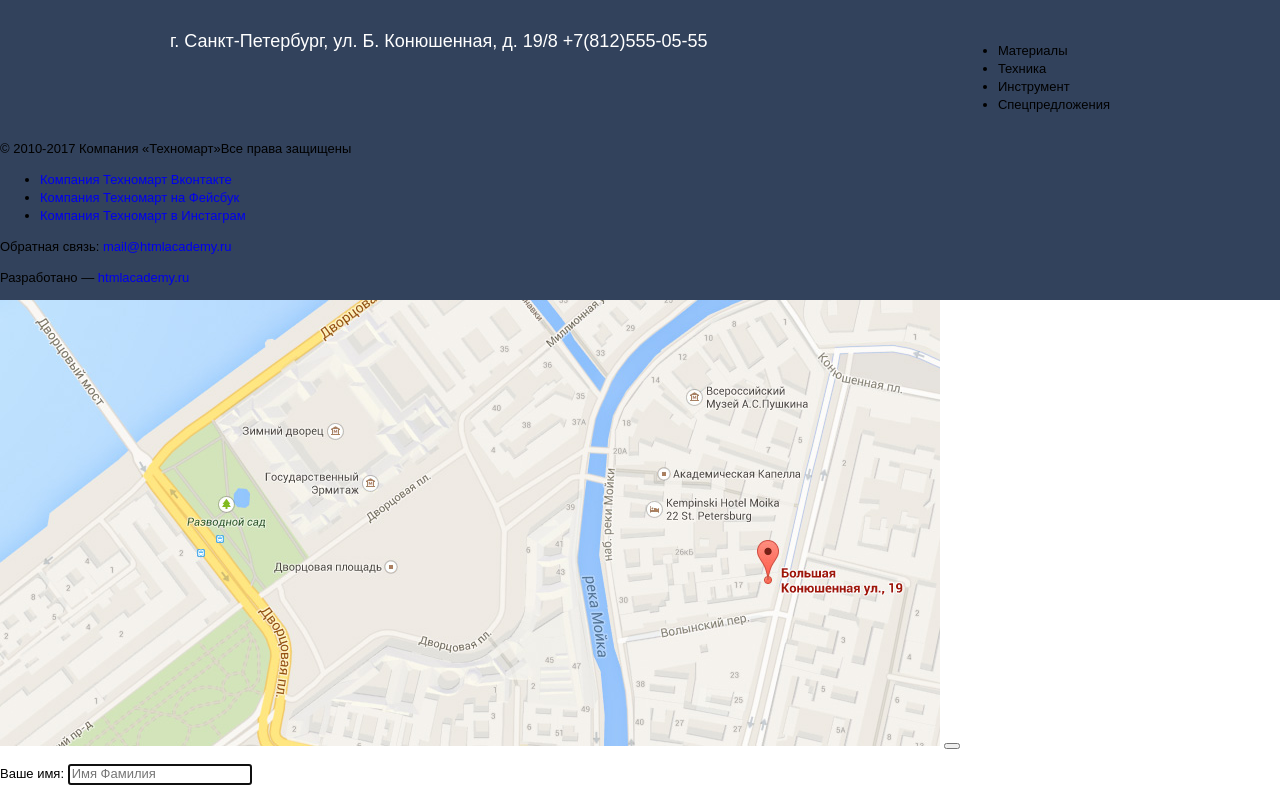
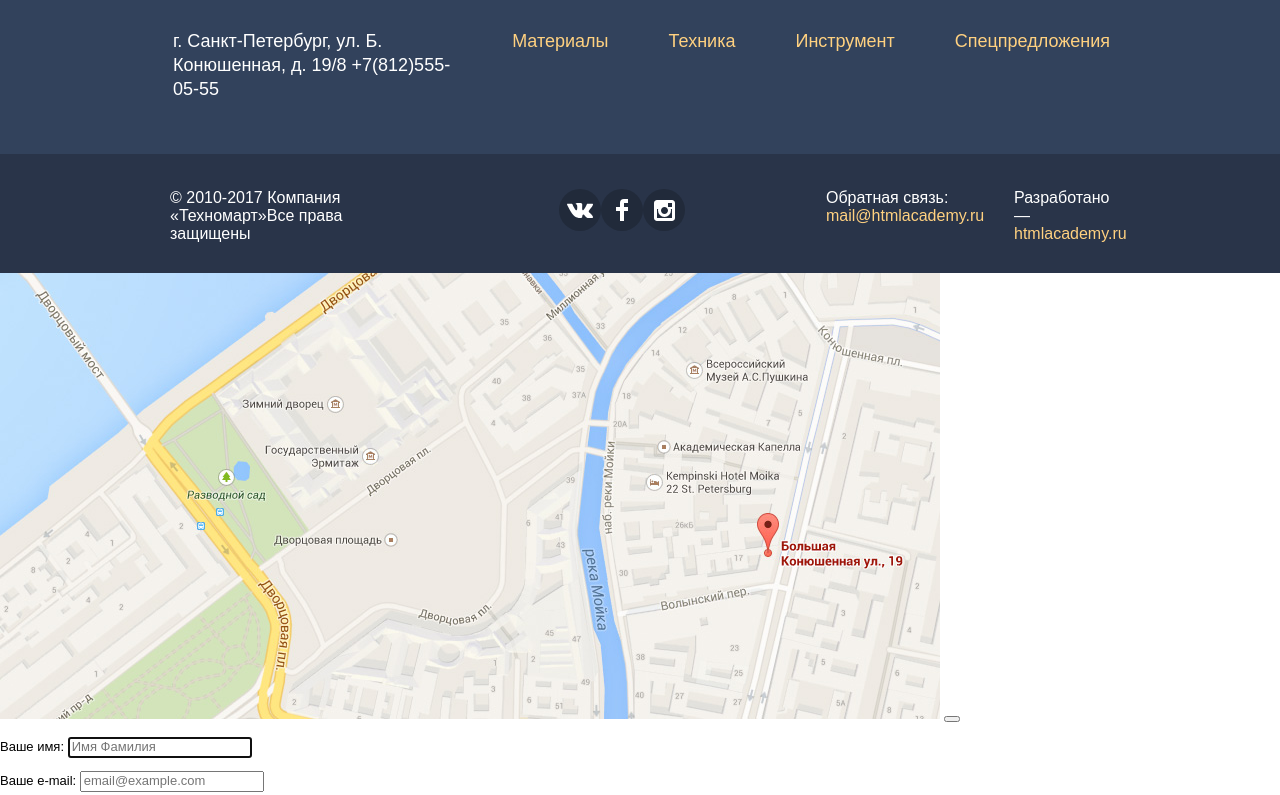
Before and after one commit to Warrior-Black/933717-technomart-24, a plain HTML site: page index.html in a window 1280 px wide. Shown: the part 2908-3703 px from the top of the page. Drawn offline with Linux system fonts and the light colour scheme; a web font is replaced by a local one.

Commit message:
стилизация хидера

```diff
--- a/index.html
+++ b/index.html
@@ -302,33 +302,34 @@
                     <a href="tel:+78125550555" class="main-footer__phone">+7(812)555-05-55</a>
                 </p>
                 <ul class="main-footer__offers-nav">
-                    <li class="main-footer__offers-nav_item">
+                    <li>
                         <a href="#">Материалы</a>
                     </li>
-                    <li class="main-footer__offers-nav_item">
+                    <li>
                         <a href="#">Техника</a>
                     </li>
-                    <li class="main-footer__offers-nav_item">
+                    <li>
                         <a href="#">Инструмент</a>
                     </li>
-                    <li class="main-footer__offers-nav_item">
+                    <li>
                         <a href="#">Спецпредложения</a>
                     </li>
                 </ul>
             </div>
+            <div class="main-footer__bottom_container">
                 <div class="main-footer__bottom">
                     <p>
                         &copy; 2010-2017 Компания &laquo;Техномарт&raquo;Все права защищены
                     </p>
                     <ul class="main-footer__social">
                         <li class="main-footer__social-item vk">
-                        <a href="#">Компания Техномарт Вконтакте</a>
+                            <a class="visually-hidden" href="#">Компания Техномарт Вконтакте</a>
                         </li>
                         <li class="main-footer__social-item fb">
-                        <a href="#">Компания Техномарт на Фейсбук</a>
+                            <a class="visually-hidden" href="#">Компания Техномарт на Фейсбук</a>
                         </li>
                         <li class="main-footer__social-item ig">
-                        <a href="#">Компания Техномарт в Инстаграм</a>
+                            <a class="visually-hidden" href="#">Компания Техномарт в Инстаграм</a>
                         </li>
                     </ul>
                     <p>
@@ -339,6 +340,7 @@
                         Разработано —
                         <a href="https://htmlacademy.ru/intensive/htmlcss"  aria-label="аштемэельакадеми точка ру">htmlacademy.ru</a>
                     </p>
+                </div>
             </div>
         </footer>
         <section  class="modal-window__map">
--- a/style.css
+++ b/style.css
@@ -690,20 +690,106 @@ li.active a {
     justify-content: space-between;
     width: 940px;
     margin: auto;
+    margin-bottom: 53px;
 }
 
 .main-footer__middle p {
     margin: 0;
+    margin-left: 3px;
     color: #ffffff;
     font-size: 18px;
     line-height: 24px
 }
 
-.main-footer__middle a {
+.main-footer__middle a:first-of-type {
     font-size: inherit;
     color: inherit;
 }
 
+.main-footer__offers-nav {
+    display: flex;
+    justify-content: flex-end;
+    margin: 0;
+    padding: 0;
+    list-style: none;
+}
+
+.main-footer__offers-nav li {
+    font-size: 18px;
+    line-height: 24px;
+    color: #ffd180;
+    margin-left: 60px
+}
+
+.main-footer__bottom_container {
+    background-color: #293449
+}
+
+.main-footer__bottom {
+    display: flex;
+    width: 940px;
+    margin: auto;
+    padding: 35px 0 30px
+}
+.main-footer__social {
+    display: flex;
+    margin: 0;
+    padding: 0;
+    list-style: none;
+}
+
+.main-footer__social li {
+    width: 42px;
+    height: 42px;
+    border-radius: 50%;
+    background-color: #212a3a;
+}
+
+.main-footer__social li:nth-of-type(1) {
+    background-image: url(img/general/icon/vk.svg);
+    background-repeat: no-repeat;
+    background-position: center;
+}
+
+.main-footer__social li:nth-of-type(2) {
+    background-image: url(img/general/icon/fb.svg);
+    background-repeat: no-repeat;
+    background-position: center;
+}
+
+.main-footer__social li:nth-of-type(3) {
+    background-image: url(img/general/icon/insta.svg);
+    background-repeat: no-repeat;
+    background-position: center;
+}
+
+.main-footer__bottom p {
+    margin: 0;
+    font-size: 16px;
+    line-height: 18px;
+    color: #ffffff
+}
+
+.main-footer__bottom p:nth-of-type(1) {
+    width: 227px;
+    margin-right: 162px;
+}
+
+.main-footer__bottom p:nth-of-type(2) {
+    width: 135px;
+    margin-right: 53px;
+    margin-left: auto;
+}
+
+.main-footer__bottom p:nth-of-type(3) {
+    width: 96px;
+}
+
+.main-footer__bottom a {
+    font-size: 16px;
+    line-height: 18px;
+    color: #ffd180
+}
 
 /*
 font-family: "PT Sans", "Arial", sans-serif;*/
```
Also changed, not shown: catalog.html (+39 -35 lines), img/general/icon/fb.svg (renamed from img/general/icon/fb-icon.svg), img/general/icon/insta.svg (renamed from img/general/icon/insta-icon.svg), img/general/icon/vk.svg (renamed from img/general/icon/vk-icon.svg). Lines whose indentation alone changed are shown as unchanged.
